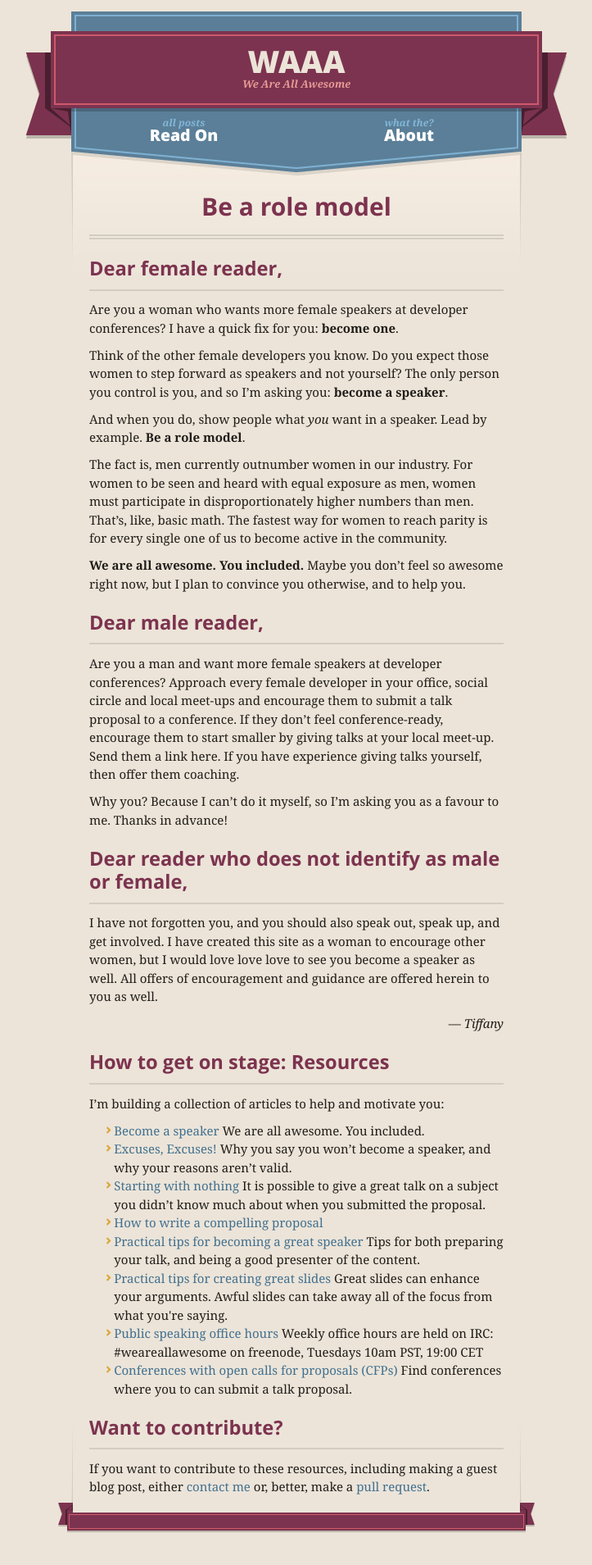
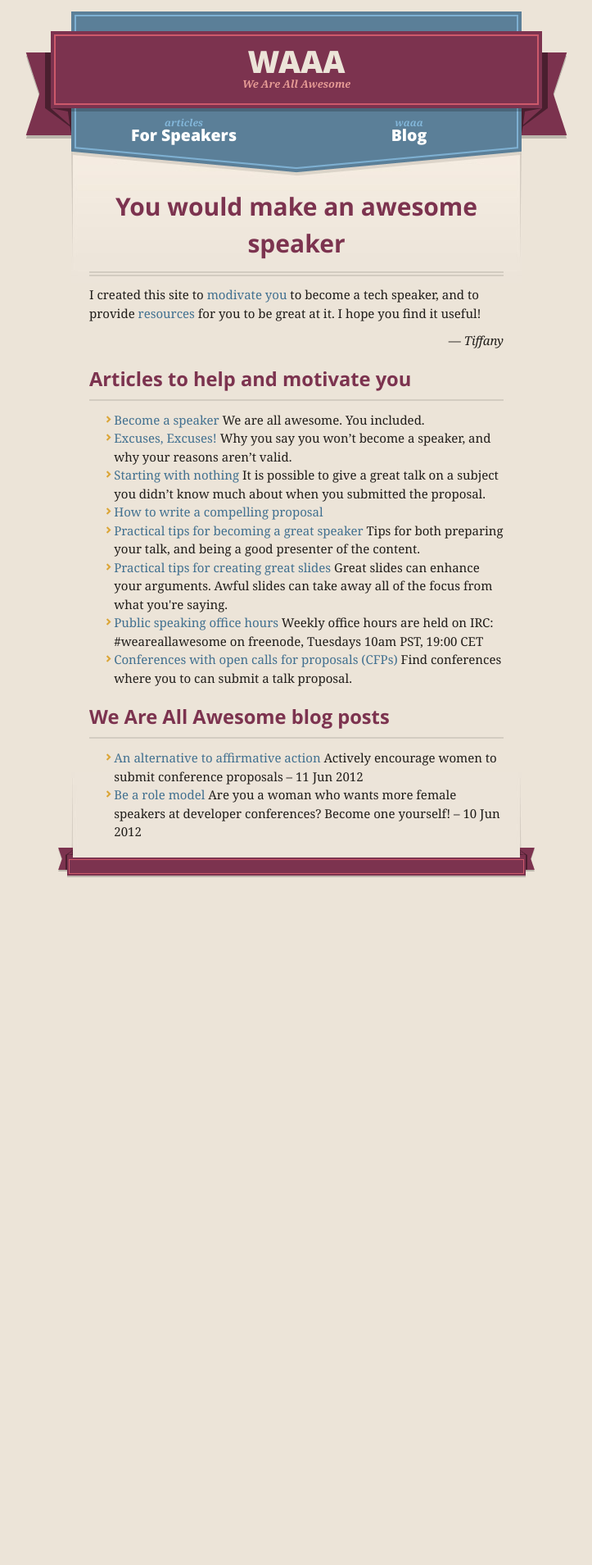
Before and after one commit to janl/waaa, a Jekyll site: the page built from index.html, in a window 1280 px wide. Shown: the whole page at 82% size, without its empty margins (278-1001 px from the left). Built offline with Jekyll 4.4.1, drawn with Linux system fonts in a browser that asks for light colours; nearby versions of some CDN libraries; comment, search, counter and statistics services are not loaded; after the commit the page ends 1110 px from its top, so only the background shows below that.

Commit message:
rearrange things to have a blog

```diff
--- /dev/null
+++ b/_includes/list_of_blog_posts.html
@@ -0,0 +1,13 @@
+<nav role="secondary">
+  <ul>
+    {% for post in site.posts %}
+      {% if post.redirect_to == null %}
+      <li>
+        <a href="{{ post.url }}" id="{{ cat }}">{{ post.title }}</a>
+        {{ post.summary }}
+        – <small>{{ post.date | date_to_string }}</small>
+      </li>
+      {% endif %}
+    {% endfor %}
+  </ul>
+</nav>
--- a/_layouts/for_speakers.html
+++ b/_layouts/for_speakers.html
@@ -39,14 +39,12 @@
 
       <section id="downloads">
         <span class="inner">
-          <a href="/all-posts.html" class="zip"><em>all posts</em> Read On</a>
-          <a href="/" class="tgz"><em>what the?</em> About</a>
+          <a href="/for_speakers" class="zip"><em>articles</em> For Speakers</a>
+          <a href="/blog.html" class="tgz"><em>waaa</em> Blog</a>
         </span>
       </section>
 
-
       <span class="banner-fix"></span>
-
 
       <section id="main_content">
         {{ content }}
--- a/_layouts/main.html
+++ b/_layouts/main.html
@@ -39,14 +39,12 @@
 
       <section id="downloads">
         <span class="inner">
-          <a href="/all-posts.html" class="zip"><em>all posts</em> Read On</a>
-          <a href="/" class="tgz"><em>what the?</em> About</a>
+          <a href="/for_speakers" class="zip"><em>articles</em> For Speakers</a>
+          <a href="/blog.html" class="tgz"><em>waaa</em> Blog</a>
         </span>
       </section>
 
-
       <span class="banner-fix"></span>
-
 
       <section id="main_content">
         {{ content }}
--- a/_posts/2012-06-11-an-alternative-to-affirmative-action.md
+++ b/_posts/2012-06-11-an-alternative-to-affirmative-action.md
@@ -1,6 +1,7 @@
 ---
 layout: main
 title: An alternative to affirmative action
+summary: Actively encourage women to submit conference proposals
 ---
 
 # {{ page.title }}
--- a/index.html
+++ b/index.html
@@ -3,39 +3,16 @@ title: Index
 layout: main
 ---
 
-<!-- Front Page -->
-<h1 id='be_a_role_model'>Be a role model</h1>
+<h1 id='be_a_role_model'>You would make an awesome speaker</h1>
 
-<h2 id='dear_female_reader'>Dear female reader,</h2>
-
-<p>Are you a woman who wants more female speakers at developer conferences? I have a quick fix for you: <strong>become one</strong>.</p>
-
-<p>Think of the other female developers you know. Do you expect those women to step forward as speakers and not yourself? The only person you control is you, and so I’m asking you: <strong>become a speaker</strong>.</p>
-
-<p>And when you do, show people what <em>you</em> want in a speaker. Lead by example. <strong>Be a role model</strong>.</p>
-
-<p>The fact is, men currently outnumber women in our industry. For women to be seen and heard with equal exposure as men, women must participate in disproportionately higher numbers than men. That’s, like, basic math. The fastest way for women to reach parity is for every single one of us to become active in the community.</p>
-
-<p><strong>We are all awesome. You included.</strong> Maybe you don’t feel so awesome right now, but I plan to convince you otherwise, and to help you.</p>
-
-<h2 id='dear_male_reader'>Dear male reader,</h2>
-
-<p>Are you a man and want more female speakers at developer conferences? Approach every female developer in your office, social circle and local meet-ups and encourage them to submit a talk proposal to a conference. If they don’t feel conference-ready, encourage them to start smaller by giving talks at your local meet-up. Send them a link here. If you have experience giving talks yourself, then offer them coaching.</p>
-
-<p>Why you? Because I can’t do it myself, so I’m asking you as a favour to me. Thanks in advance!</p>
-
-<h2 id='dear_reader_who_does_not_identify_as_male_or_female'>Dear reader who does not identify as male or female,</h2>
-
-<p>I have not forgotten you, and you should also speak out, speak up, and get involved. I have created this site as a woman to encourage other women, but I would love love love to see you become a speaker as well. All offers of encouragement and guidance are offered herein to you as well.</p>
+<p>I created this site to <a href="/2012/06/10/be-a-role-model.html">modivate you</a> to become a tech speaker, and to provide <a href="/for_speakers/">resources</a> for you to be great at it. I hope you find it useful!</p>
 
 <p align="right"> — <em>Tiffany</em> </p>
 
-<h2 id="further-reading">How to get on stage: Resources</h2>
-
-<p>I’m building a collection of articles to help and motivate you:</p>
+<h2 id="further-reading">Articles to help and motivate you</h2>
 
 {% include list_of_pages_for_speakers.html %}
 
-<h2 id="want-to-contribute">Want to contribute?</h2>
+<h2 id="further-reading">We Are All Awesome blog posts</h2>
 
-<p>If you want to contribute to these resources, including making a guest blog post, either <a href="http://twitter.com/theophani">contact me</a> or, better, make a <a href="https://github.com/janl/waaa">pull request</a>.</p>
+{% include list_of_blog_posts.html %}
```
Also changed, not shown: all-posts.html (deleted, +0 -13 lines), blog.html (added, +8 -0 lines).
